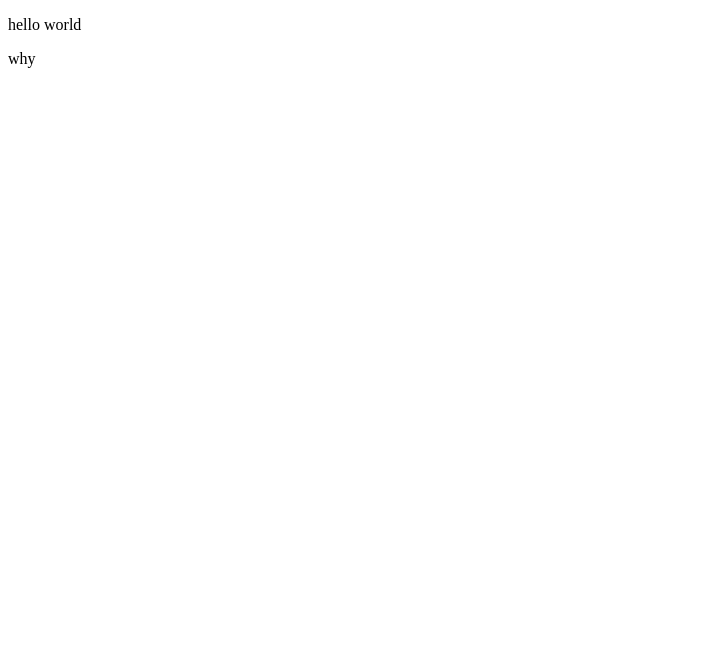
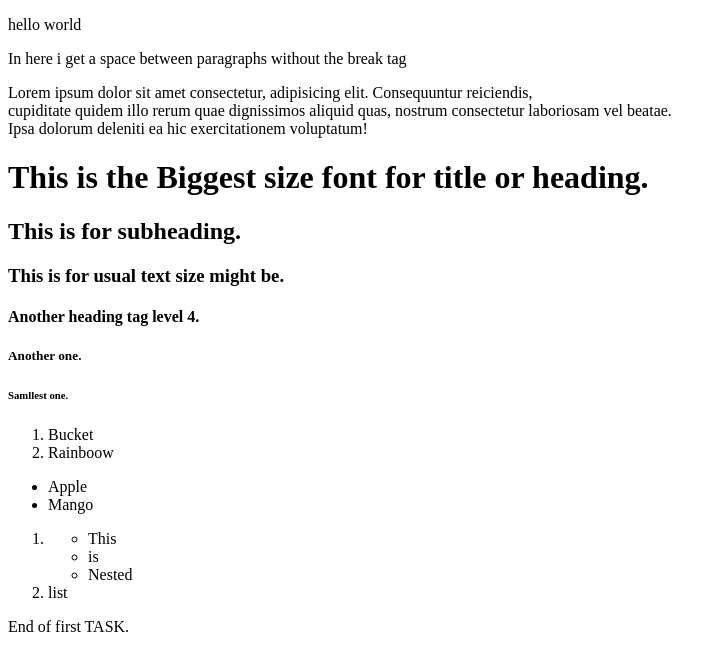
Before and after one commit to tanvirahmed0184-ctrl/MYJOURNEY, a plain HTML site: page Day 1/index.html in a window 1280 px wide. Shown: the whole page, without its empty margins (0-726 px from the left). Drawn offline with Linux system fonts and the light colour scheme.

Commit message:
my day1 task

```diff
--- a/Day 1/index.html
+++ b/Day 1/index.html
@@ -6,8 +6,37 @@
     <title>Document</title>
 </head>
 <body>
+    <p>hello world</p>
+    <p>In here i get a space between paragraphs without the break tag</p>
+    <p>Lorem ipsum dolor sit amet consectetur, adipisicing elit. Consequuntur reiciendis,<br>
+    cupiditate quidem illo rerum quae dignissimos aliquid quas, nostrum consectetur laboriosam vel beatae.<br>
+    Ipsa dolorum deleniti ea hic exercitationem voluptatum!</p>
 
-<p>hello world</p>
-<p>why</p>
+    <h1>This is the Biggest size font for title or heading.</h1>
+    <h2>This is for subheading.</h2>
+    <h3>This is for usual text size might be.</h3>
+    <h4>Another heading tag level 4.</h4>
+    <h5>Another one.</h5>
+    <h6>Samllest one.</h6>
+
+    <ol>
+        <li> Bucket</li>
+         <li> Rainboow </li>
+    </ol>
+    <ul>
+        <li>Apple</li>
+         <li> Mango</li>
+    </ul>
+    <ol>
+        <li>
+            <ul>
+                <li>This </li>
+                 <li>is</li>
+                  <li>Nested</li>
+            </ul>
+            <li>list</li>
+        </li>
+    </ol>
+    <p>End of first TASK.</p>
 </body>
 </html>
```
Also changed, not shown: README.md.
